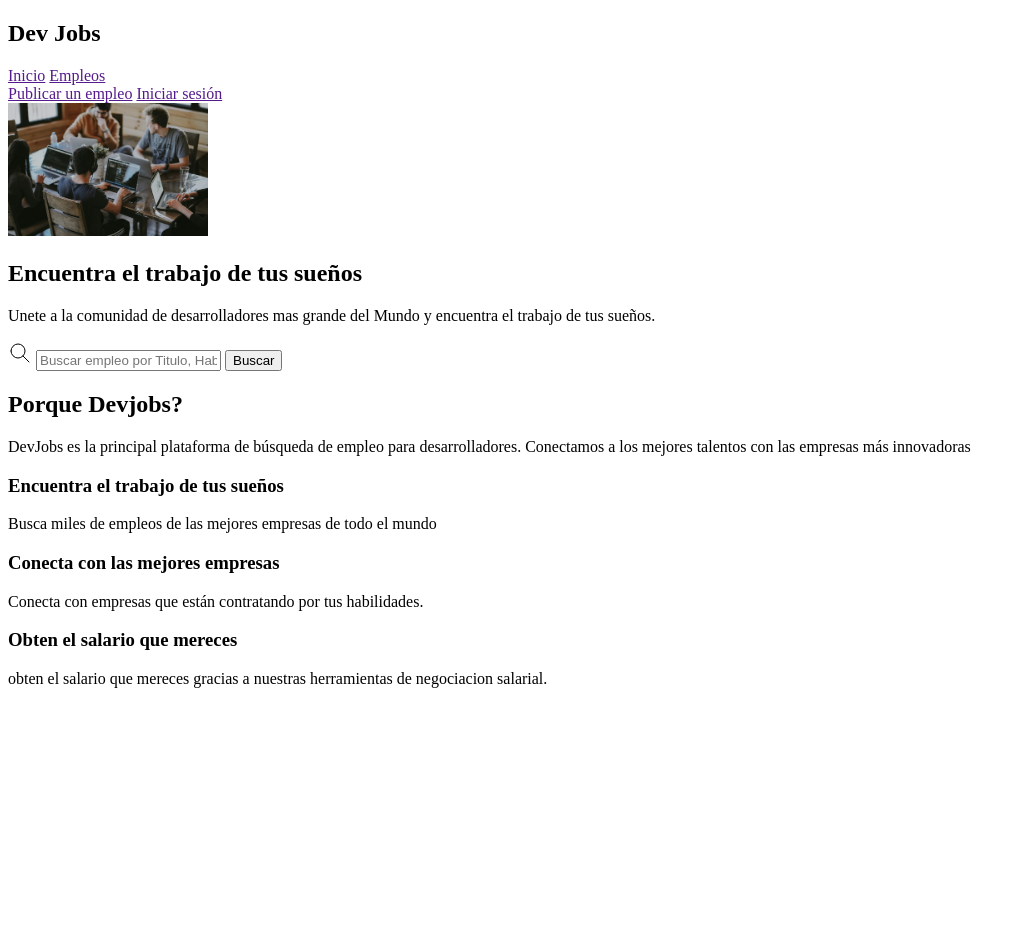
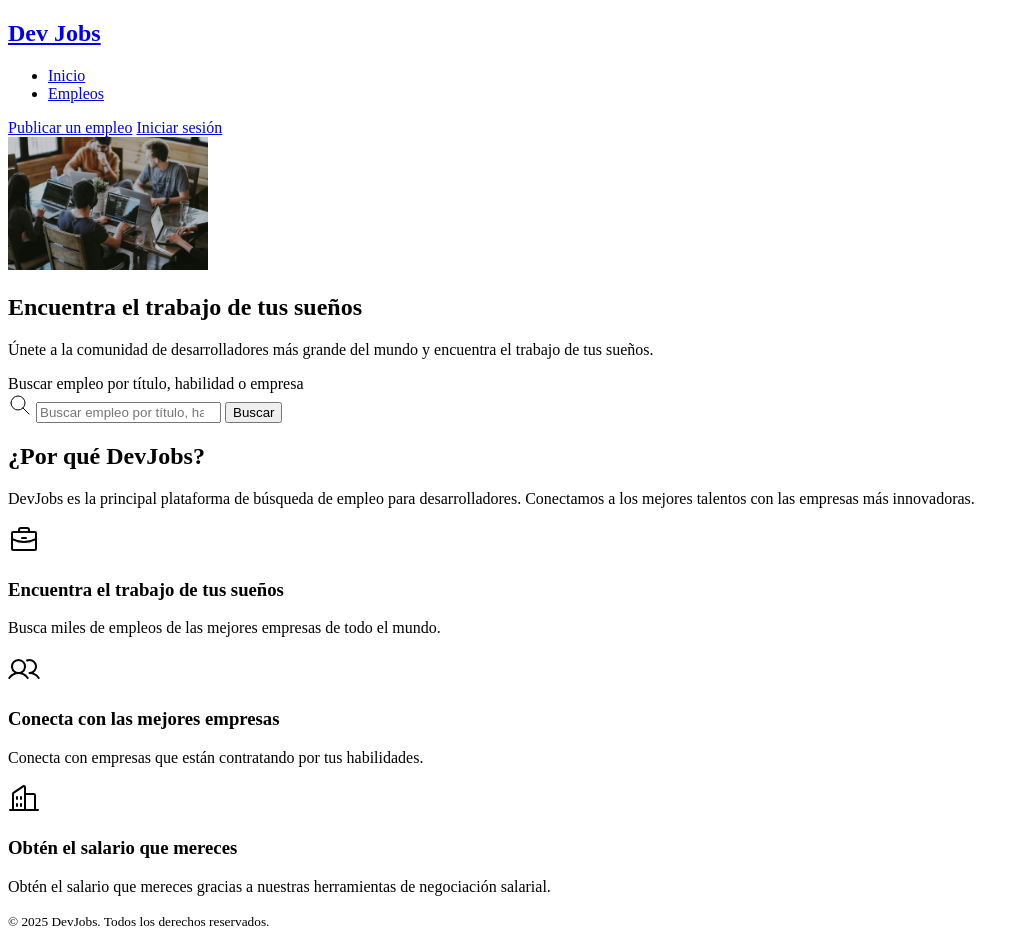
Before and after one commit to JesusAgamez-sudo/proyecto_midu_dev, a plain HTML site: page index.html in a window 1280 px wide. Shown: the whole page, without its empty margins (0-1026 px from the left). Before the commit the page ends 800 px from the top, so only its background shows below. Drawn offline with Linux system fonts and the light colour scheme.

Commit message:
Refactor index.html for improved structure and accessibility

```diff
--- a/index.html
+++ b/index.html
@@ -1,74 +1,108 @@
 <!DOCTYPE html>
-<html lang="en">
+<html lang="es">
 <head>
-    <meta charset="UTF-8">
-    <meta name="viewport" content="width=device-width, initial-scale=1.0">
-    <meta http-equiv="X-UA-Compatible" content="ie=edge">
-    <meta name="description" content="Encuentra las mejores ofertas de trabajo para desarrolladores web.    ">
-    <link rel="stylesheet" href="css/style.css">
-
-    <title>Dev Jobs -Inicio</title>
+  <meta charset="UTF-8" />
+  <meta name="viewport" content="width=device-width, initial-scale=1.0" />
+  <meta http-equiv="X-UA-Compatible" content="ie=edge" />
+  <meta name="description" content="Encuentra las mejores ofertas de trabajo para desarrolladores web." />
+  <link rel="stylesheet" href="css/style.css" />
+  <title>Dev Jobs - Inicio</title>
 </head>
 <body>
   <header>
+    <div class="header-inner">
+      <a class="brand" href="/" aria-label="Ir a la página principal">
         <h2>Dev Jobs</h2>
-        <nav>
-            <a href="">Inicio</a>
-            <a href="">Empleos</a>
+      </a>
+
+      <nav aria-label="Menú principal">
+        <ul>
+          <li><a href="/">Inicio</a></li>
+          <li><a href="/empleos">Empleos</a></li>
+        </ul>
       </nav>
-        <div>
-            <a href="">Publicar un empleo</a>
-            <a href="">Iniciar sesión</a>
+
+      <div class="header-actions">
+        <a class="btn btn-primary" href="/publicar">Publicar un empleo</a>
+        <a class="btn" href="/login">Iniciar sesión</a>
+      </div>
+    </div>
+  </header>
+
+  <main>
+    <section class="hero" aria-labelledby="hero-title">
+      <div class="hero-media">
+        <img src="./background.webp" alt="Personas trabajando en desarrollo web" width="200" />
       </div>
 
-    </header>
-    <main>
-        <section>
-            <img src="./background.webp" width="200">
-            <h1>Encuentra el trabajo de tus sueños</h1>
-            <p>Unete a la comunidad de desarrolladores mas grande del Mundo y encuentra el trabajo de tus sueños.</p>
-            <form role="form" action="">
+      <div class="hero-content">
+        <h1 id="hero-title">Encuentra el trabajo de tus sueños</h1>
+        <p>Únete a la comunidad de desarrolladores más grande del mundo y encuentra el trabajo de tus sueños.</p>
+
+        <form role="search" action="/buscar" method="get" aria-label="Buscar empleos">
+          <label for="search" class="visually-hidden">Buscar empleo por título, habilidad o empresa</label>
+          <div class="search-field">
             <svg xmlns="http://www.w3.org/2000/svg" width="24" height="24" viewBox="0 0 24 24" fill="none"
                  stroke="currentColor" stroke-width="1" stroke-linecap="round" stroke-linejoin="round"
-            class="icon icon-tabler icons-tabler-outline icon-tabler-search">
+                 class="icon icon-search" aria-hidden="true">
               <path stroke="none" d="M0 0h24v24H0z" fill="none" />
               <path d="M10 10m-7 0a7 7 0 1 0 14 0a7 7 0 1 0 -14 0" />
               <path d="M21 21l-6 -6" />
             </svg>
-                <input type="text" placeholder="Buscar empleo por Titulo, Habilidad o Empresa">
-                <button type="submit"> Buscar</button>
+
+            <input id="search" name="q" type="search" placeholder="Buscar empleo por título, habilidad o empresa" />
+            <button type="submit">Buscar</button>
+          </div>
         </form>
+      </div>
     </section>
-        <section>
+
+    <section class="about" aria-labelledby="about-title">
       <header>
-                <h2>Porque Devjobs?</h2>
-                <p>DevJobs es la principal plataforma de búsqueda de empleo para desarrolladores. Conectamos a los mejores
-          talentos con las empresas más innovadoras</p>
+        <h2 id="about-title">¿Por qué DevJobs?</h2>
+        <p>DevJobs es la principal plataforma de búsqueda de empleo para desarrolladores. Conectamos a los mejores talentos con las empresas más innovadoras.</p>
       </header>
-            <article>
-                <h3>
-                    Encuentra el trabajo de tus sueños
-                </h3>
-                <p>Busca miles de empleos de las mejores empresas de todo el mundo</p>
+
+      <div class="features" role="list">
+        <article class="feature" role="listitem">
+          <div class="feature-icon" aria-hidden="true">
+            <svg fill="currentColor" height="32" viewBox="0 0 256 256" width="32" xmlns="http://www.w3.org/2000/svg" aria-hidden="true">
+              <path d="M216,56H176V48a24,24,0,0,0-24-24H104A24,24,0,0,0,80,48v8H40A16,16,0,0,0,24,72V200a16,16,0,0,0,16,16H216a16,16,0,0,0,16-16V72A16,16,0,0,0,216,56ZM96,48a8,8,0,0,1,8-8h48a8,8,0,0,1,8,8v8H96ZM216,72v41.61A184,184,0,0,1,128,136a184.07,184.07,0,0,1-88-22.38V72Zm0,128H40V131.64A200.19,200.19,0,0,0,128,152a200.25,200.25,0,0,0,88-20.37V200ZM104,112a8,8,0,0,1,8-8h32a8,8,0,0,1,0,16H112A8,8,0,0,1,104,112Z"></path>
+            </svg>
+          </div>
+          <h3>Encuentra el trabajo de tus sueños</h3>
+          <p>Busca miles de empleos de las mejores empresas de todo el mundo.</p>
         </article>
-            <article>
-                <h3>
-                    Conecta con las mejores empresas
-                </h3>
-                <p>
-                    Conecta con empresas que están contratando por tus habilidades.
-                </p>
+
+        <article class="feature" role="listitem">
+          <div class="feature-icon" aria-hidden="true">
+            <svg fill="currentColor" height="32" viewBox="0 0 256 256" width="32" xmlns="http://www.w3.org/2000/svg" aria-hidden="true">
+              <path d="M117.25,157.92a60,60,0,1,0-66.5,0A95.83,95.83,0,0,0,3.53,195.63a8,8,0,1,0,13.4,8.74,80,80,0,0,1,134.14,0,8,8,0,0,0,13.4-8.74A95.83,95.83,0,0,0,117.25,157.92ZM40,108a44,44,0,1,1,44,44A44.05,44.05,0,0,1,40,108Zm210.14,98.7a8,8,0,0,1-11.07-2.33A79.83,79.83,0,0,0,172,168a8,8,0,0,1,0-16,44,44,0,1,0-16.34-84.87,8,8,0,1,1-5.94-14.85,60,60,0,0,1,55.53,105.64,95.83,95.83,0,0,1,47.22,37.71A8,8,0,0,1,250.14,206.7Z"></path>
+            </svg>
+          </div>
+          <h3>Conecta con las mejores empresas</h3>
+          <p>Conecta con empresas que están contratando por tus habilidades.</p>
         </article>
-            <article>
-                <h3>
-                    Obten el salario que mereces
-                </h3>
-                <p>
-                    obten el salario que mereces gracias a nuestras herramientas de negociacion salarial.
-                </p>
+
+        <article class="feature" role="listitem">
+          <div class="feature-icon" aria-hidden="true">
+            <!-- Reutiliza ícono si lo deseas -->
+          <svg fill="currentColor" height="32" viewBox="0 0 256 256" width="32" xmlns="http://www.w3.org/2000/svg"
+            aria-hidden="true">
+            <path
+              d="M240,208H224V96a16,16,0,0,0-16-16H144V32a16,16,0,0,0-24.88-13.32L39.12,72A16,16,0,0,0,32,85.34V208H16a8,8,0,0,0,0,16H240a8,8,0,0,0,0-16ZM208,96V208H144V96ZM48,85.34,128,32V208H48ZM112,112v16a8,8,0,0,1-16,0V112a8,8,0,1,1,16,0Zm-32,0v16a8,8,0,0,1-16,0V112a8,8,0,1,1,16,0Zm0,56v16a8,8,0,0,1-16,0V168a8,8,0,0,1,16,0Zm32,0v16a8,8,0,0,1-16,0V168a8,8,0,0,1,16,0Z">
+            </path>
+          </svg>
+          </div>
+          <h3>Obtén el salario que mereces</h3>
+          <p>Obtén el salario que mereces gracias a nuestras herramientas de negociación salarial.</p>
         </article>
+      </div>
     </section>
   </main>
-    <footer></footer>
+
+  <footer>
+    <small>&copy; 2025 DevJobs. Todos los derechos reservados.</small>
+  </footer>
 </body>
 </html>
```
Lines whose indentation alone changed are shown as unchanged.
